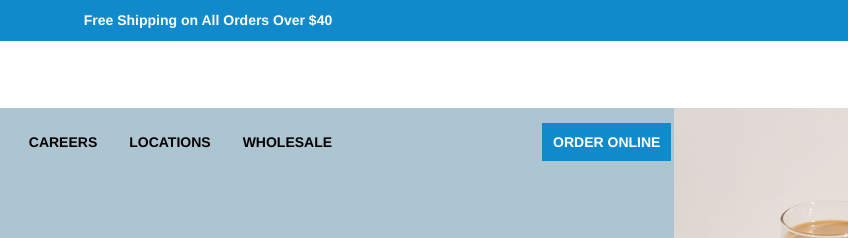
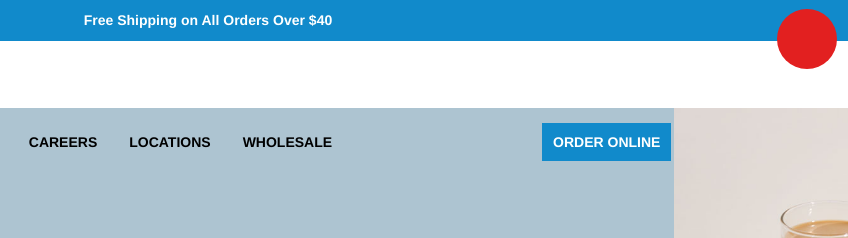
Before and after one commit to VishnuCheruvakkara/Joe-Cofee-website-clone, a plain HTML site: page index.html in a window 1280 px wide. Shown: the top 238 px of the page, 432-1280 px from the left. Drawn offline with Linux system fonts and the light colour scheme; a web font is replaced by a local one.

Commit message:
edited the name of cofee.html to index.html

```diff
--- a/cofee.css
+++ b/cofee.css
@@ -413,3 +413,14 @@ h1{
     font-weight: 700;
     font-family: font-family: CentraBold, -apple-system, BlinkMacSystemFont, "Segoe UI", Roboto, "Helvetica Neue", Arial, sans-serif, "Apple Color Emoji", "Segoe UI Emoji", "Segoe UI Symbol";;
 }
+.fixed-icon{
+    position: fixed;
+    top:9px;
+    right:11px;
+    height: 60px;
+    width:60px;
+    background: rgb(226, 32, 32);
+    border-radius: 50%;
+    float:left;
+
+}
--- a/cofee.html
+++ b/index.html
@@ -9,6 +9,7 @@
     <link rel="icon" type="image/x-icon" href="images/joe-favicon-32x32.webp" >
 </head>
 <body>
+
     <div class="container">
         <div class="header">
             <div class="header-1">
@@ -179,5 +180,6 @@
         </div>
     </div>
     </div>
+    <div class="fixed-icon"> </div>
 </body>
 </html>
```
